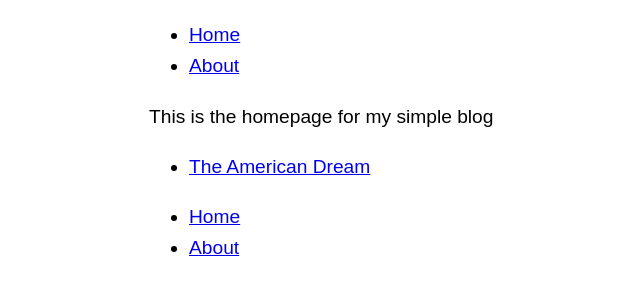
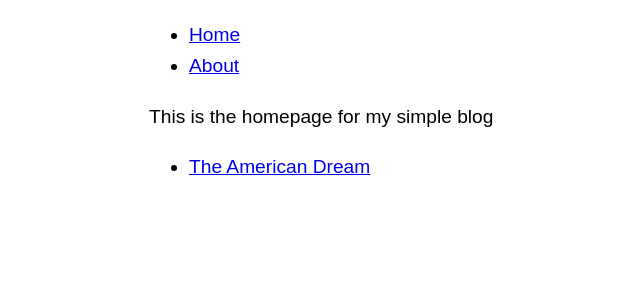
Before and after one commit to b-traven/b-traven.github.io, a Jekyll site: the page built from index.html, in a window 1280 px wide. Shown: the top 300 px of the page, without its empty margins (107-747 px from the left). Built offline with Jekyll 4.4.1, drawn with Linux system fonts in a browser that asks for light colours; Markdown is read by kramdown in place of the engine named in the settings.

Commit message:
Update default.html

```diff
--- a/_layouts/default.html
+++ b/_layouts/default.html
@@ -26,8 +26,4 @@
   {{content}}
 </body>
 
-<footer>
-  {% include nav.html %}
-</footer>
-
 </html>
```
